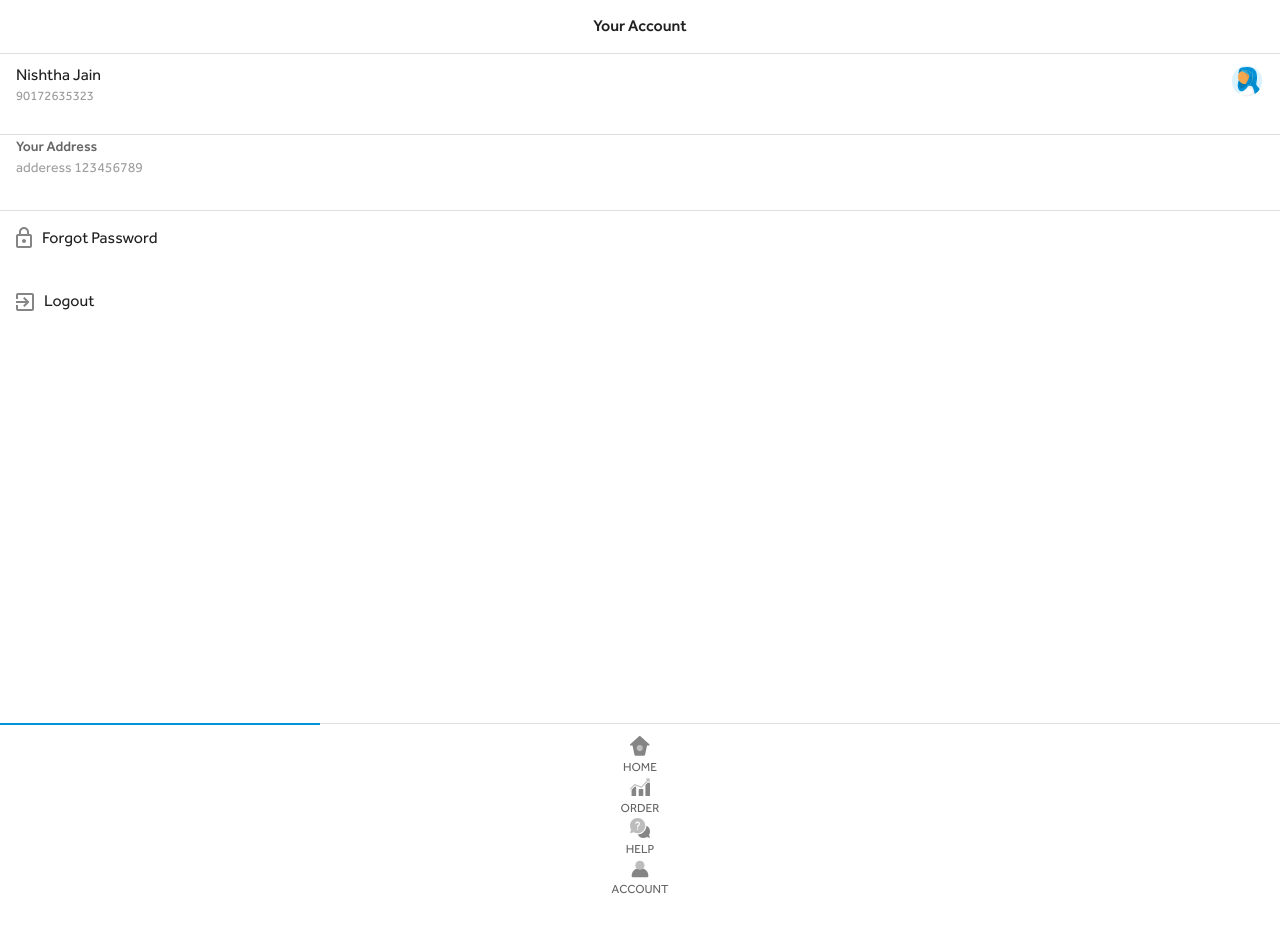
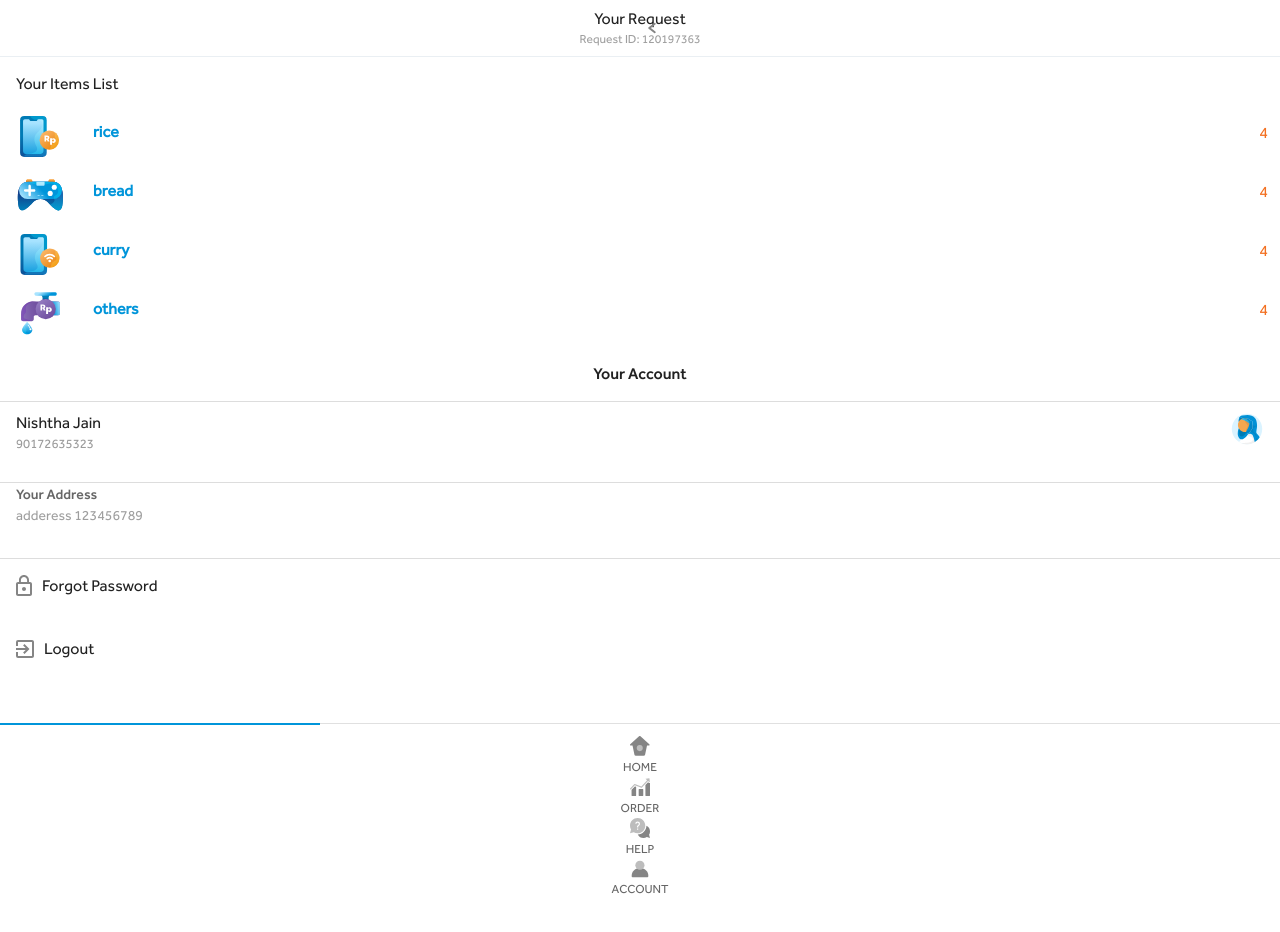
Before and after one commit to NishthaJain04/Hungerry, a Vue app: page /donator/donator-request-details in a window 1280 px wide. Shown: the top 932 px of the page. Before the commit the page ends 800 px from the top, so only its background shows below. Built offline with nearby package versions, Linux system fonts and the light colour scheme; what @blibli/dls would draw is missing.

Commit message:
donatore request page detail done

```diff
--- a/src/pages/DonatorRequestDetail.vue
+++ b/src/pages/DonatorRequestDetail.vue
@@ -1,21 +1,23 @@
 <template>
-  <div class="order--detail" v-if="order">
+  <div class="order--detail" v-if="order.requestDetails">
     <div class="order--detail__header">
-      <router-link :to="orderHistoryPath">
         <img
           src="~assets/icons/icon-left.svg"
-          alt="back"/>
-      </router-link>
+          alt="back"
+          @click="$router.go(-1)"/>
       <div class="font-16">
-        {{ i18n("DIGITAL.ORDER.DETAIL") }}
+        Your Request
       </div>
       <div class="font-12 font-grey">
-        {{ i18n("DIGITAL.ORDER.ORDER_ID", order.orderId) }}
+        Request ID: {{ order.orderId }}
       </div>
     </div>
-    <transaction-detail />
-    <product-detail />
-    <help-action />
+    <div class="font-16 padding-16">Your Items List</div>
+    <div v-for="(itemType, index) in order.requestDetails.type">
+      <img class="padding-left-16" style="display: inline-block;" :src="images[index]"/>
+      <div class="label font-blue-3 font-bold padding-left-16">{{ itemType.name }}</div>
+      <div class="value font-orange font-16 padding-left-16">{{ itemType.quantity }}</div>
+      </div>
   </div>
 </template>
 
@@ -35,18 +37,16 @@
       top: 28%;
     }
   }
-
-  .receipt--button {
-    padding: 16px;
-    .blu-field__msg {
-      text-align: left;
-      margin-top: 10px;
-    }
-
-    .number--label {
-      text-align: left;
-      margin-bottom: 8px;
-    }
+  .label {
+   display: inline-block;
+   line-height: 30px;
+   transform: translate(12px, -24px);
+  }
+  .value {
+    display: inline-block;
+    float: right;
+    margin-right: 12px;
+    transform: translate(0, 10px);
   }
 }
 </style>
--- a/src/pages/js/donator-request-detail.js
+++ b/src/pages/js/donator-request-detail.js
@@ -1,38 +1,48 @@
-import OverlayPopup from '@/components/web/OverlayPopup'
-import TransactionDetail from '@/components/digital/order-detail/TransactionDetail'
-import ProductDetail from '@/components/digital/order-detail/ProductDetail'
-import HelpAction from '@/components/HelpAction'
+
 import {mapGetters} from 'vuex';
+import pulsaIcon from '@/assets/icons/icon-phone-prepaid.svg';
+import gameIcon from '@/assets/icons/icon-game_voucher.svg';
+import dataIcon from '@/assets/icons/icon-phone-data.svg';
+import pdamIcon from '@/assets/icons/icon-water-bill.svg';
 
 export default {
   data() {
     return {
-      modalVisible: false
+      modalVisible: false,
+      order: {
+        orderId: 120197363,
+        requestDetails: {
+          type: [
+            { name: 'rice', quantity: 4},
+            { name: 'bread', quantity: 4},
+            { name: 'curry', quantity: 4},
+            { name: 'others', quantity: 4}
+          ],
+        }
+      },
+      images: [pulsaIcon, gameIcon, dataIcon, pdamIcon]
     };
   },
   components: {
-    OverlayPopup,
-    TransactionDetail,
-    ProductDetail,
-    HelpAction
+
   },
   computed: {
-    ...mapGetters('digitalOrder', ['order']),
-    orderHistoryPath() {
-      return {
-        path: '/order',
-        query: this.$route.query
-      }
-    }
+    // ...mapGetters('digitalOrder', ['order']),
+    // orderHistoryPath() {
+    //   return {
+    //     path: '/order',
+    //     query: this.$route.query
+    //   }
+    // }
   },
   created() {
-    this.$store.dispatch('digitalOrder/RESET_ORDER')
-    this.$store.dispatch('digitalOrder/GET_ORDER_DETAIL', {
-      payload: {
-        orderId: this.$route.params.orderId,
-        withPaymentInstruction: false
-      }
-    });
+    // this.$store.dispatch('digitalOrder/RESET_ORDER')
+    // this.$store.dispatch('digitalOrder/GET_ORDER_DETAIL', {
+    //   payload: {
+    //     orderId: this.$route.params.orderId,
+    //     withPaymentInstruction: false
+    //   }
+    // });
   },
   methods: {
     sendReceiptClick() {
```
